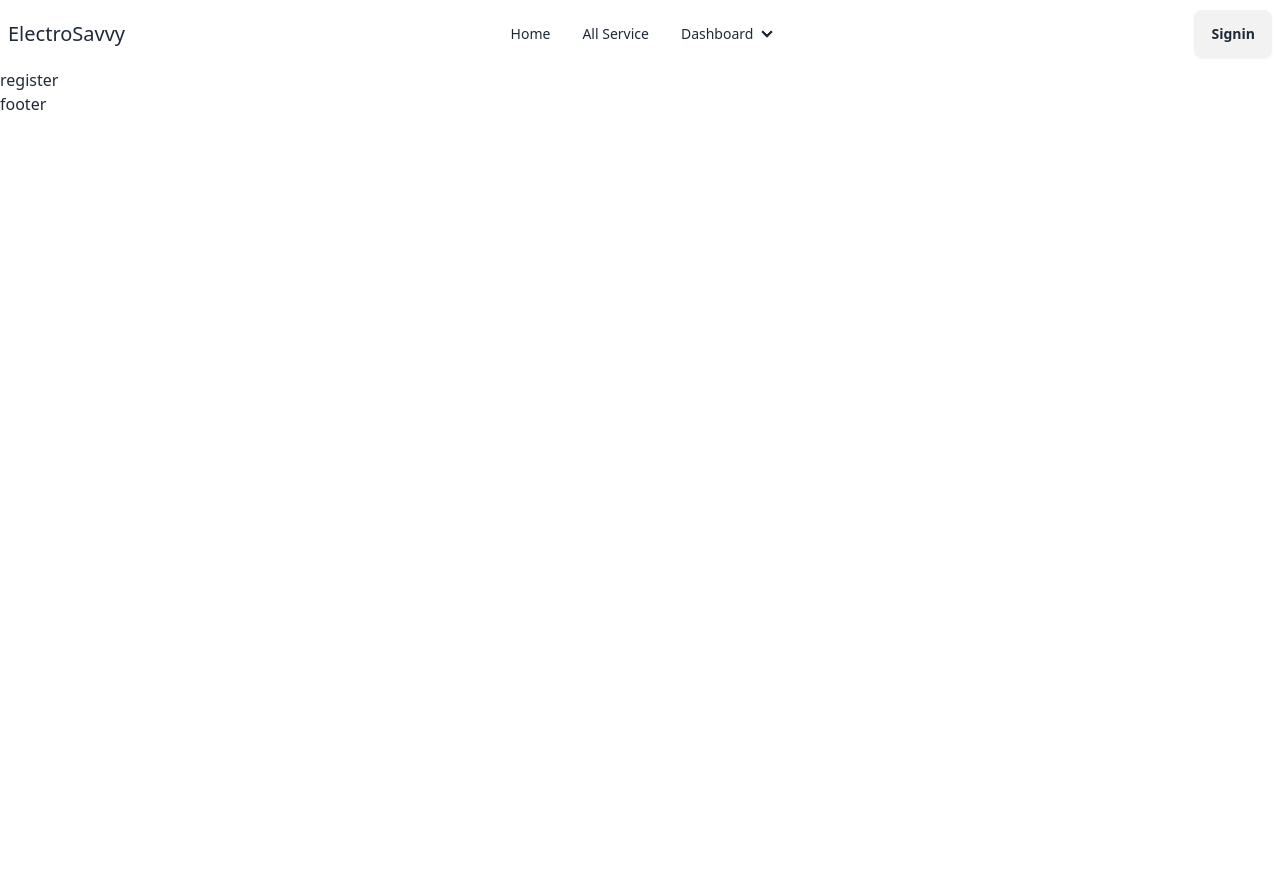
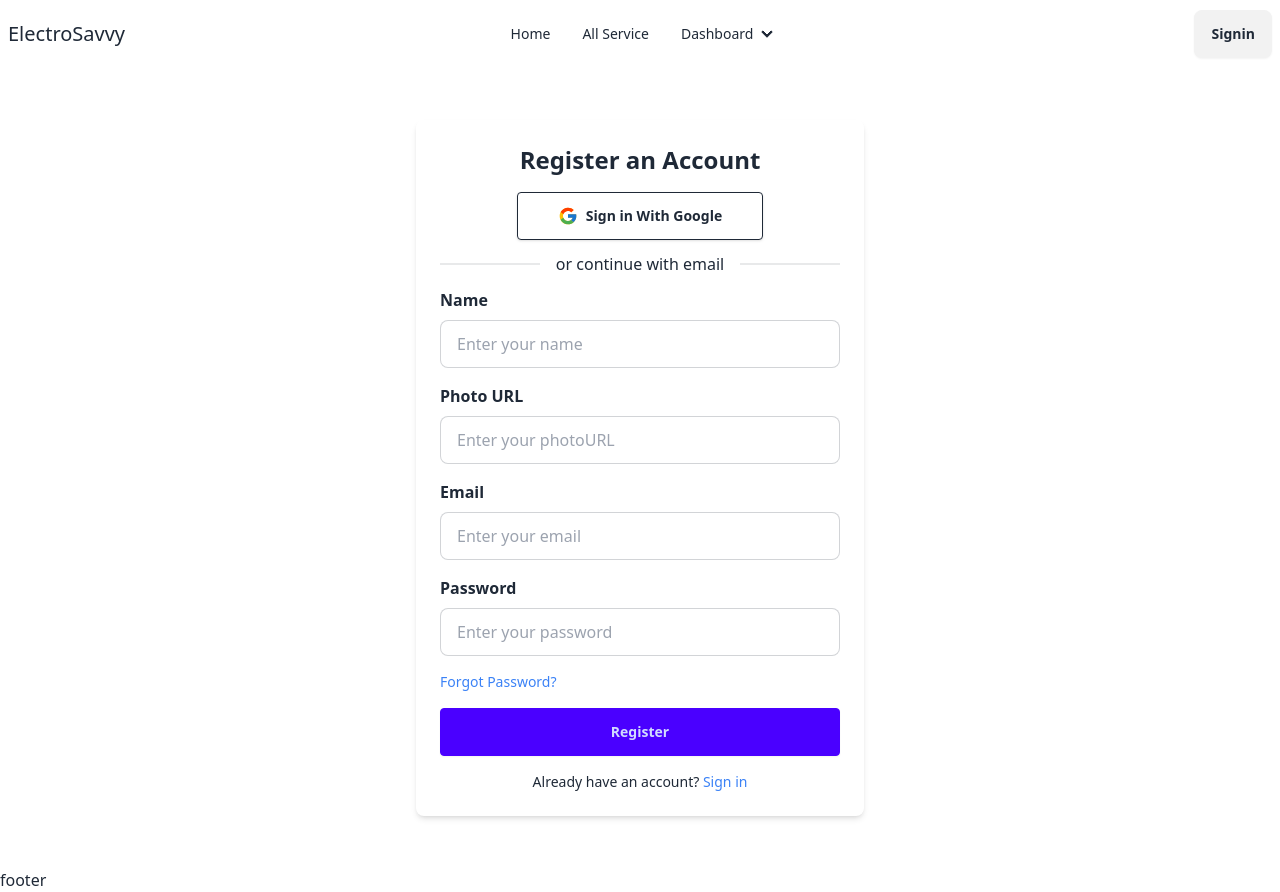
Before and after one commit to AkashPaul923/ElectroSavvy-clint, a React (Vite) app: page /register in a window 1280 px wide. Before the commit the page ends 800 px from the top, so only its background shows below. Built offline with nearby package versions, Linux system fonts and the light colour scheme.

Commit message:
register and signin page design

```diff
--- a/package.json
+++ b/package.json
@@ -14,6 +14,7 @@
     "match-sorter": "^8.0.0",
     "react": "^18.3.1",
     "react-dom": "^18.3.1",
+    "react-icons": "^5.4.0",
     "react-router-dom": "^7.1.0",
     "sort-by": "^1.2.0"
   },
--- /dev/null
+++ b/src/Auth/AuthProvider.jsx
@@ -0,0 +1,11 @@
+import React from 'react';
+
+const AuthProvider = () => {
+    return (
+        <div>
+
+        </div>
+    );
+};
+
+export default AuthProvider;
--- /dev/null
+++ b/src/Auth/PrivateRoute.jsx
@@ -0,0 +1,11 @@
+import React from 'react';
+
+const PrivateRoute = () => {
+    return (
+        <div>
+
+        </div>
+    );
+};
+
+export default PrivateRoute;
--- a/src/Layout/Register.jsx
+++ b/src/Layout/Register.jsx
@@ -1,10 +1,53 @@
+import { FcGoogle } from "react-icons/fc";
+import { Link } from "react-router-dom";
 
 
 const Register = () => {
+
+    const handleRegisterSubmit = (e) =>{
+        e.preventDefault()
+        const form = e.target
+        const name = form.name.value
+        const photo = form.photo.value
+        const email = form.email.value
+        const password = form.password.value
+        console.log({name, photo, email, password})
+    }
+
     return (
-        <div>
-            register
+        <div className="min-h-screen flex items-center justify-center ">
+        <div className="w-full max-w-md  rounded-lg shadow-md p-6">
+            <h2 className="text-2xl font-bold text-center mb-4">Register an Account</h2>
+            <div className="flex justify-center gap-4 mb-4">
+                <button className="btn btn-outline flex items-center gap-2 font-bold py-3 px-10 rounded shadow "><FcGoogle size={20} />Sign in With Google
+                </button>
+            </div>
+            <div className="divider">or continue with email</div>
+            <form onSubmit={handleRegisterSubmit}>
+                <div className="mb-4">
+                    <label  className="block font-bold mb-2">Name</label>
+                    <input type="text" name="name" className="input input-bordered w-full" placeholder="Enter your name" required/>
+                </div>
+                <div className="mb-4">
+                    <label  className="block font-bold mb-2">Photo URL</label>
+                    <input type="URL" name="photo" className="input input-bordered w-full" placeholder="Enter your photoURL" required/>
+                </div>
+                <div className="mb-4">
+                    <label  className="block font-bold mb-2">Email</label>
+                    <input type="email" name="email" className="input input-bordered w-full" placeholder="Enter your email" required/>
+                </div>
+                <div className="mb-4">
+                    <label  className="block font-bold mb-2">Password</label>
+                    <input type="password" name="password" className="input input-bordered w-full" placeholder="Enter your password" required/>
+                </div>
+                <div className="flex justify-between items-center mb-4">
+                    <a className="text-sm text-blue-500 hover:underline">Forgot Password?</a>
+                </div>
+                <button type="submit" className="btn btn-primary w-full font-bold py-2 rounded">Register</button>
+            </form>
+            <p className="text-sm text-center mt-4">Already have an account? <Link to='/signin' className="text-blue-500 hover:underline">Sign in</Link></p>
         </div>
+    </div>
     );
 };
 
--- a/src/Layout/SignIn.jsx
+++ b/src/Layout/SignIn.jsx
@@ -1,11 +1,44 @@
-
+import { FcGoogle } from "react-icons/fc";
+import { Link } from "react-router-dom";
 
 const SignIn = () => {
-    return (
-        <div>
-            SignIn
+
+    const handleSigninSubmit = (e) =>{
+        e.preventDefault()
+        const form = e.target
+        const email = form.email.value
+        const password = form.password.value
+        console.log({email, password})
+    }
+
+  return (
+    <div className="min-h-screen flex items-center justify-center ">
+        <div className="w-full max-w-md  rounded-lg shadow-md p-6">
+            <h2 className="text-2xl font-bold text-center mb-4">Log in to your Account</h2>
+            <p className="text-sm  text-center mb-6">Welcome back! Select method to log in:</p>
+            <div className="flex justify-center gap-4 mb-4">
+                <button className="btn btn-outline flex items-center gap-2 font-bold py-3 px-10 rounded shadow "><FcGoogle size={20} />Sign in With Google
+                </button>
+            </div>
+            <div className="divider">or continue with email</div>
+            <form onSubmit={handleSigninSubmit}>
+                <div className="mb-4">
+                    <label  className="block font-bold mb-2">Email</label>
+                    <input type="email" name="email" className="input input-bordered w-full" placeholder="Enter your email"/>
+                </div>
+                <div className="mb-4">
+                    <label  className="block font-bold mb-2">Password</label>
+                    <input type="password" name="password" className="input input-bordered w-full" placeholder="Enter your password"/>
+                </div>
+                <div className="flex justify-between items-center mb-4">
+                    <a className="text-sm text-blue-500 hover:underline">Forgot Password?</a>
+                </div>
+                <button type="submit" className="btn btn-primary w-full font-bold py-2 rounded">Sign in</button>
+            </form>
+            <p className="text-sm text-center mt-4">Don’t have an account? <Link to='/register' className="text-blue-500 hover:underline">Create an account</Link></p>
         </div>
-    );
+    </div>
+  );
 };
 
 export default SignIn;
```
Also changed, not shown: 1 other file (tests, documents, lock files or other folders).
